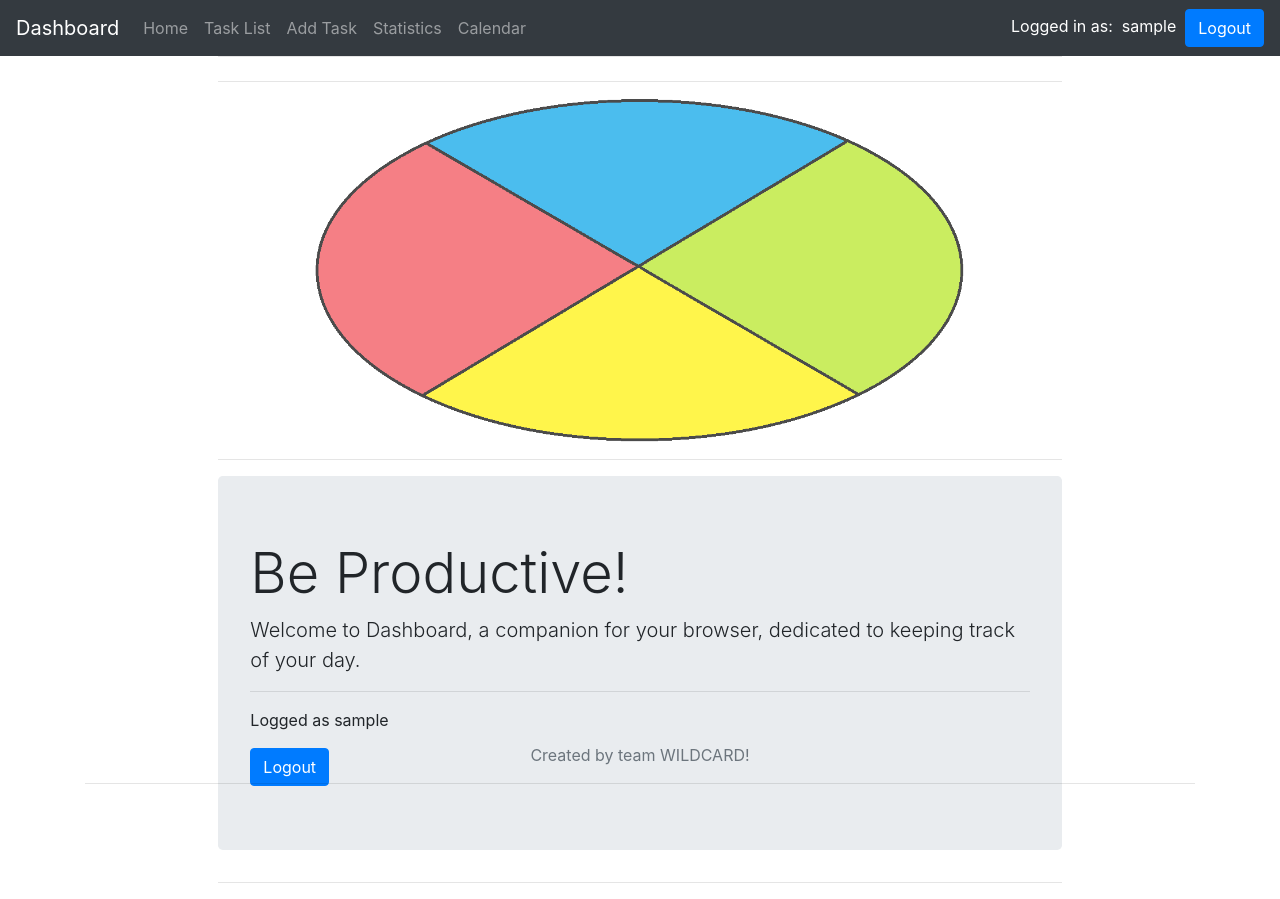
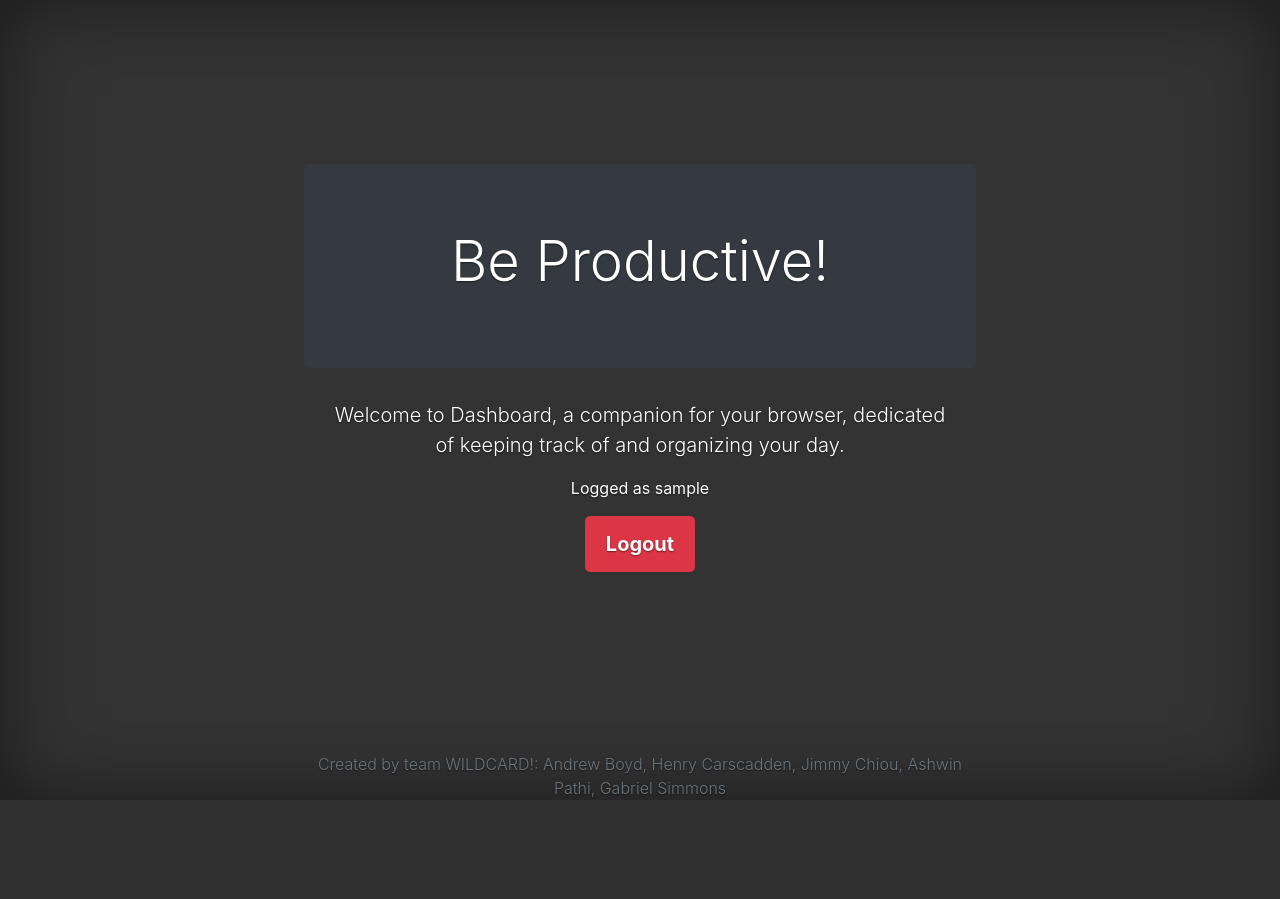
Before and after one commit to jac3rd/project-wildcard-dashboard, a Django app: page / in a window 1280 px wide. After the commit the page ends 800 px from the top, so only its background shows below. Run offline with Django 3.2, Linux system fonts and the light colour scheme; the visitor is signed in with stand-in values (Sample User, id 1); some libraries are stand-ins or nearby versions.

Commit message:
made new home page for those who have not logged in yet

```diff
--- /dev/null
+++ b/dashboard/static/dashboard/cover.css
@@ -0,0 +1,106 @@
+/*
+ * Globals
+ */
+
+/* Links */
+a,
+a:focus,
+a:hover {
+  color: #fff;
+}
+
+/* Custom default button */
+.btn-secondary,
+.btn-secondary:hover,
+.btn-secondary:focus {
+  color: #333;
+  text-shadow: none; /* Prevent inheritance from `body` */
+  background-color: #fff;
+  border: .05rem solid #fff;
+}
+
+
+/*
+ * Base structure
+ */
+
+html,
+body {
+  height: 100%;
+  background-color: #333;
+}
+
+body {
+  display: -ms-flexbox;
+  display: flex;
+  color: #fff;
+  text-shadow: 0 .05rem .1rem rgba(0, 0, 0, .5);
+  box-shadow: inset 0 0 5rem rgba(0, 0, 0, .5);
+}
+
+.cover-container {
+  max-width: 42em;
+}
+
+
+/*
+ * Header
+ */
+.masthead {
+  margin-bottom: 2rem;
+}
+
+.masthead-brand {
+  margin-bottom: 0;
+}
+
+.nav-masthead .nav-link {
+  padding: .25rem 0;
+  font-weight: 700;
+  color: rgba(255, 255, 255, .5);
+  background-color: transparent;
+  border-bottom: .25rem solid transparent;
+}
+
+.nav-masthead .nav-link:hover,
+.nav-masthead .nav-link:focus {
+  border-bottom-color: rgba(255, 255, 255, .25);
+}
+
+.nav-masthead .nav-link + .nav-link {
+  margin-left: 1rem;
+}
+
+.nav-masthead .active {
+  color: #fff;
+  border-bottom-color: #fff;
+}
+
+@media (min-width: 48em) {
+  .masthead-brand {
+    float: left;
+  }
+  .nav-masthead {
+    float: right;
+  }
+}
+
+
+/*
+ * Cover
+ */
+.cover {
+  padding: 0 1.5rem;
+}
+.cover .btn-lg {
+  padding: .75rem 1.25rem;
+  font-weight: 700;
+}
+
+
+/*
+ * Footer
+ */
+.mastfoot {
+  color: rgba(255, 255, 255, .5);
+}
--- a/templates/home.html
+++ b/templates/home.html
@@ -1,24 +1,52 @@
-{% extends 'base.html' %}
-{% block content %}
 {% load static %}
-<link rel="stylesheet" type="text/css" href="{% static 'dashboard/logo.css' %}">
-<hr>
-<div class="container">
-  <!--<style>font-size: 30; font-style: bold;</style>-->
-  <img class="img-fluid rounded" src="{% static 'dashboard/images/Wildcard_logo.png' %}" alt="Wildcard" style="width:80%;"></img>
+<!doctype html>
+<html lang="en">
+  <head>
+    <meta charset="utf-8">
+    <meta name="viewport" content="width=device-width, initial-scale=1, shrink-to-fit=no">
+    <meta name="description" content="">
+    <meta name="author" content="">
+
+    <!-- Custom styles for this template -->
+    <link rel="stylesheet" href="https://maxcdn.bootstrapcdn.com/bootstrap/4.0.0/css/bootstrap.min.css" integrity="sha384-Gn5384xqQ1aoWXA+058RXPxPg6fy4IWvTNh0E263XmFcJlSAwiGgFAW/dAiS6JXm" crossorigin="anonymous">
+    <link rel="stylesheet" href="https://cdnjs.cloudflare.com/ajax/libs/font-awesome/4.7.0/css/font-awesome.min.css">
+
+    <!-- Latest compiled and minified CSS -->
+    <link rel="stylesheet" href="https://cdn.jsdelivr.net/npm/bootstrap-select@1.13.9/dist/css/bootstrap-select.min.css">
+    <link rel="stylesheet" type="text/css" href="{% static 'dashboard/cover.css' %}">
+  </head>
+
+  <body class="text-center">
+
+    <div class="cover-container d-flex w-100 h-100 p-34 mx-auto flex-column">
+      <header class="masthead mb-auto">
+        <div class="inner">
         </div>
-<hr>
-<div class="jumbotron">
+      </header>
+      <div class="jumbotron bg-dark">
         <h1 class="display-4">Be Productive!</h1>
-  <p class="lead">Welcome to Dashboard, a companion for your browser, dedicated to keeping track of your day.</p>
-  <hr>
+      </div>
+
+      <main role="main" class="inner cover">
+        <!--<h1 class="cover-heading">Be Productive!</h1>-->
+        <p class="lead">Welcome to Dashboard, a companion for your browser, dedicated of keeping track of and organizing your day.</p>
+        <p class="lead">
+          <!--<a href="#" class="btn btn-lg btn-danger">Login</a>-->
           {% if user.is_authenticated %}
             <p>Logged as {{ user.username }}</p>
-      <a class="btn btn-primary" href="{% url 'logout' %}">Logout</a>
+            <a class="btn btn-danger btn-lg" href="{% url 'logout' %}">Logout</a>
           {% else %}
-      <p>Login with your Google Account to get started.</p>
-      <a class="btn btn-primary" href="{% url 'social:begin' 'google-oauth2' %}" role = "button">Login</a>
+            <p class="lead">Login with your Google Account to get started.</p>
+            <a class="btn btn-primary btn-lg" href="{% url 'social:begin' 'google-oauth2' %}" role = "button">Login</a>
           {% endif %}
+        </p>
+      </main>
+
+      <footer class="mastfoot mt-auto">
+        <div class="inner">
+          <span class="text-muted font-weight-light">Created by team WILDCARD!: Andrew Boyd, Henry Carscadden, Jimmy Chiou, Ashwin Pathi, Gabriel Simmons</span>
         </div>
-<hr>
-{% endblock %}
+      </footer>
+    </div>
+  </body>
+</html>
```
Also changed, not shown: templates/old_home.html (added, +24 -0 lines). Lines whose indentation alone changed are shown as unchanged.
